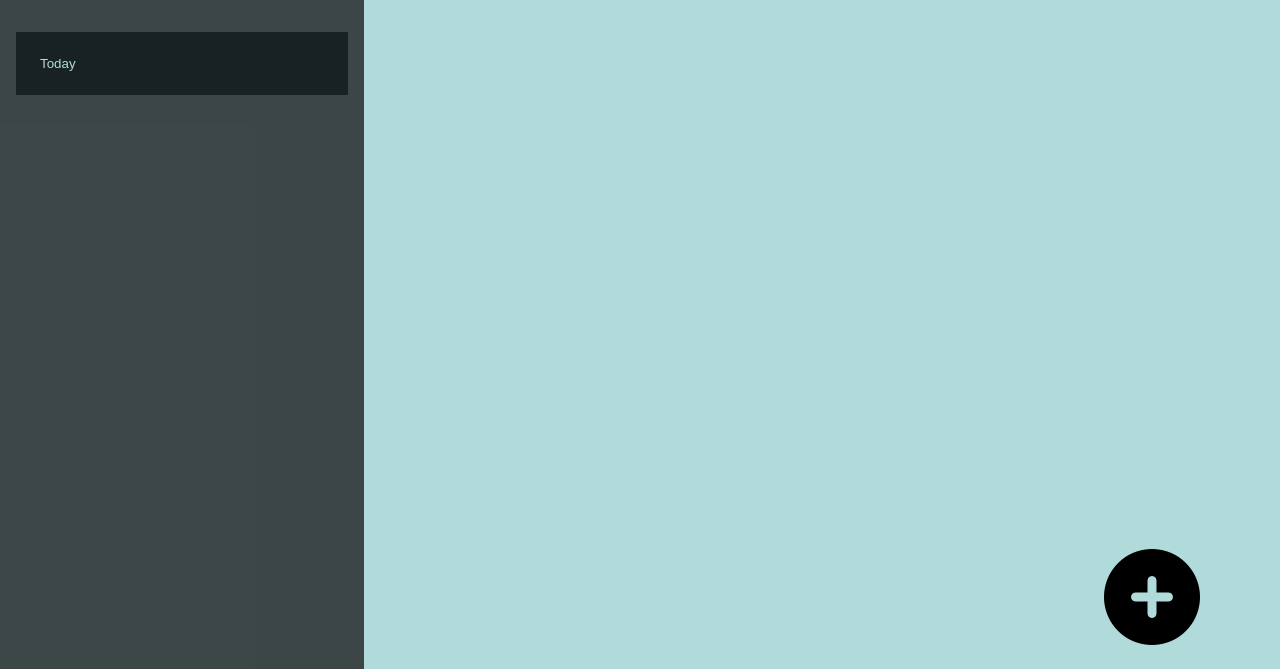
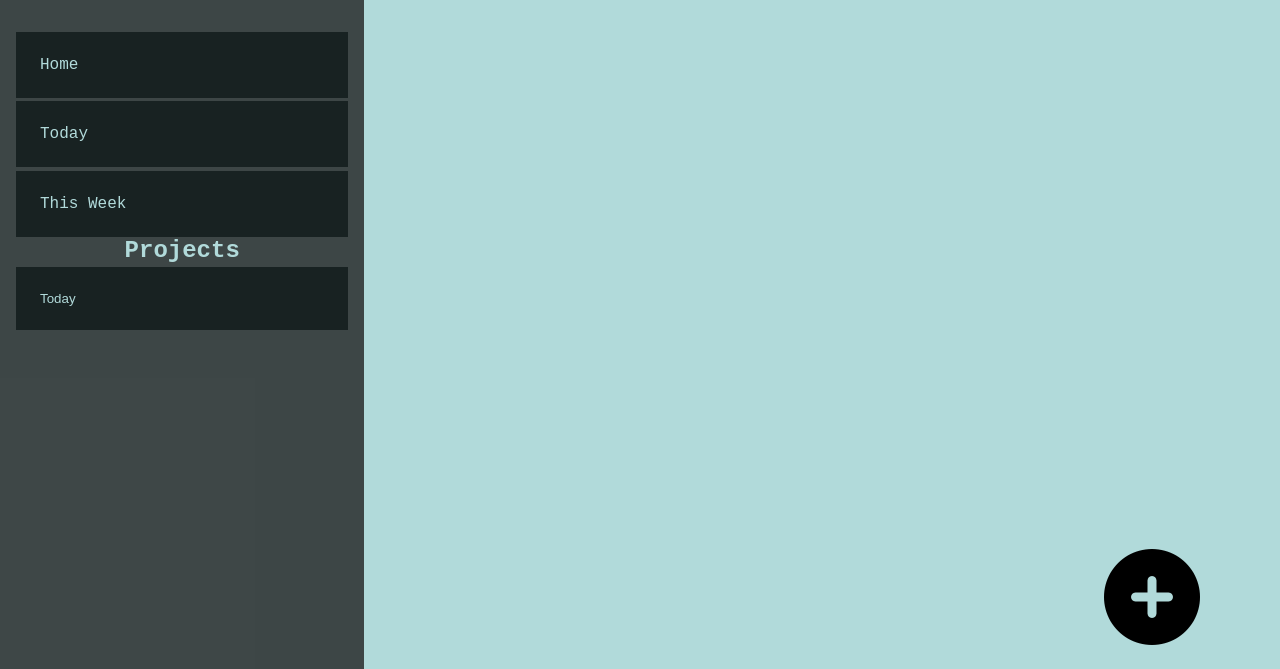
Before and after one commit to obre-bjorn/To-Do-App, a plain HTML site: page index.html in a window 1280 px wide. Shown: the part 131-800 px from the top of the page. Drawn offline with Linux system fonts and the light colour scheme.

Commit message:
refactor

```diff
--- a/index.html
+++ b/index.html
@@ -19,7 +19,12 @@
                 <button id="add-project" type="submit">+</button>
             </form>
             <div id="projects">
-
+                <div class="days">
+                    <div id="home" class="project">Home</div>
+                    <div id="today" class="project">Today</div>
+                    <div id="thisweek" class="project">This Week</div>
+                </div>
+                <h2>Projects</h2>
             </div>
         </div>
         <div id="content">
```
